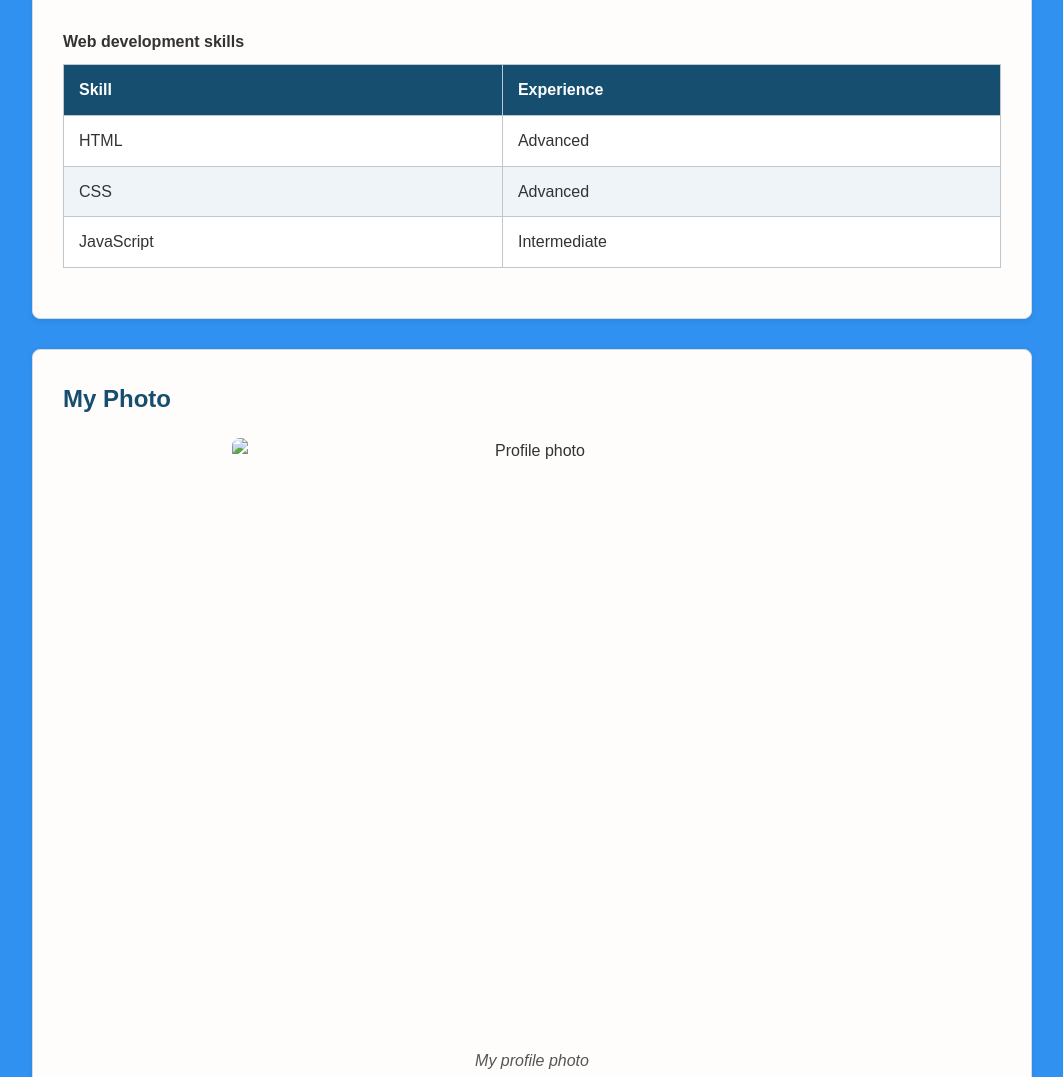
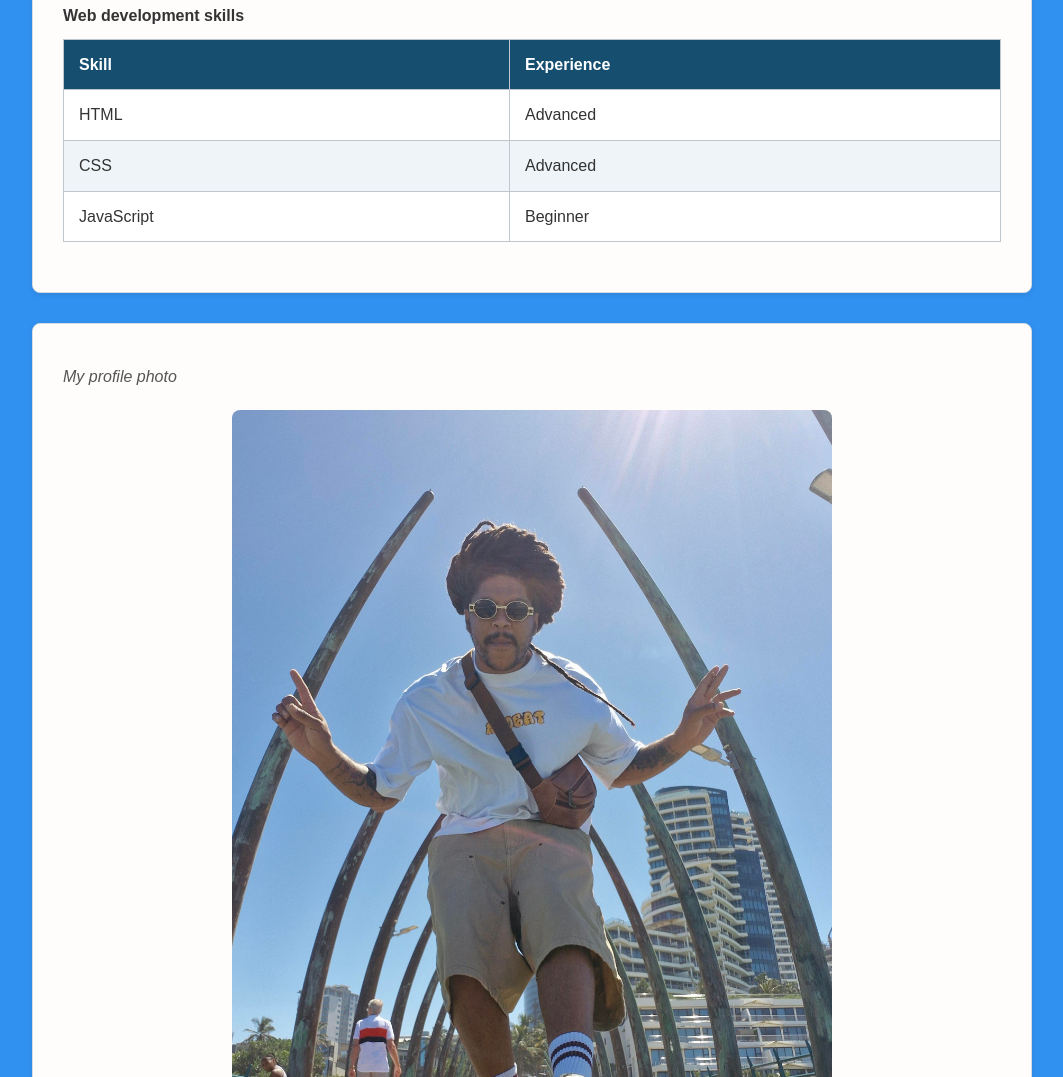
Before and after one commit to wesleyhenry-creator/Capstone-Debug-template, a plain HTML site: page index.html in a window 1280 px wide. Shown: the part 429-1506 px from the top of the page, without its empty margins (108-1171 px from the left). Drawn offline with Linux system fonts and the light colour scheme.

Commit message:
Initial commit

````diff
--- a/index.html
+++ b/index.html
@@ -10,16 +10,19 @@
 </head>
 <body>
     <header class="header">
-     <ul class="nav-links">
+       </div>
+      <ul class="nav-links">
         <li><a href="#home" class="nav-link">Home</a></li>
         <li><a href="#about" class="nav-link">About</a></li>
         <li><a href="#skills" class="nav-link">Skills</a></li>
         <li><a href="#projects" class="nav-link">Projects</a></li>
         <li><a href="#contact" class="nav-link">Contact</a></li>
       </ul>
+    </div>
+
+      </ul>
     </header>
 
-```
 <main class="container">
     <section aria-labelledby="background-heading">
         <h2 id="background-heading">My Background</h2>
@@ -49,7 +52,7 @@
                     </tr>
                     <tr>
                         <td>JavaScript</td>
-                        <td>Intermediate</td>
+                        <td>Beginner</td>
                     </tr>
                 </tbody>
             </table>
@@ -57,16 +60,15 @@
     </section>
 
     <section aria-labelledby="photo-heading">
-        <h2 id="photo-heading">My Photo</h2>
+        <figcaption>My profile photo</figcaption>
 
         <figure>
             <img
-                src="images/profile.jpg"
+                src="portfolio/images/Media (6).jpeg"
                 alt="Profile photo"
-                width="600"
-                height="600"
-            >
-            <figcaption>My profile photo</figcaption>
+                width="200"
+                height="300"
+        >
         </figure>
     </section>
 </main>
@@ -79,7 +81,6 @@
         </p>
     </div>
 </footer>
-```
 
 </body>
 </html>
````
